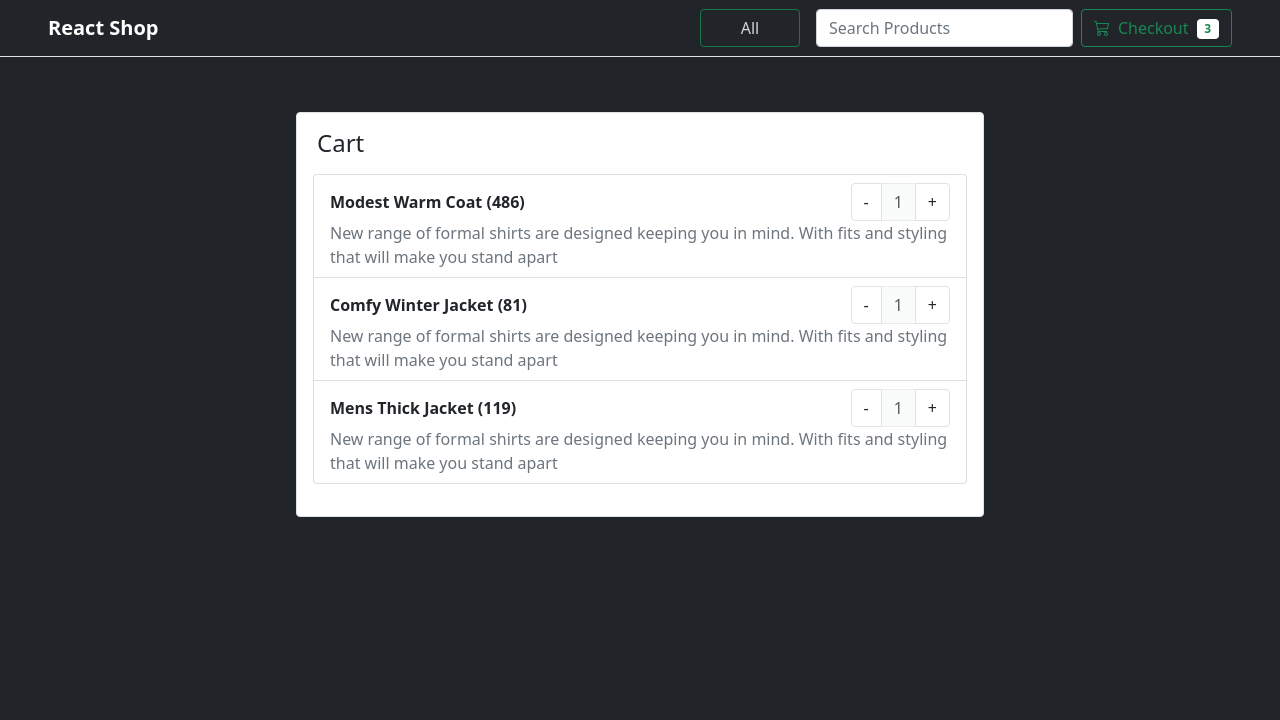
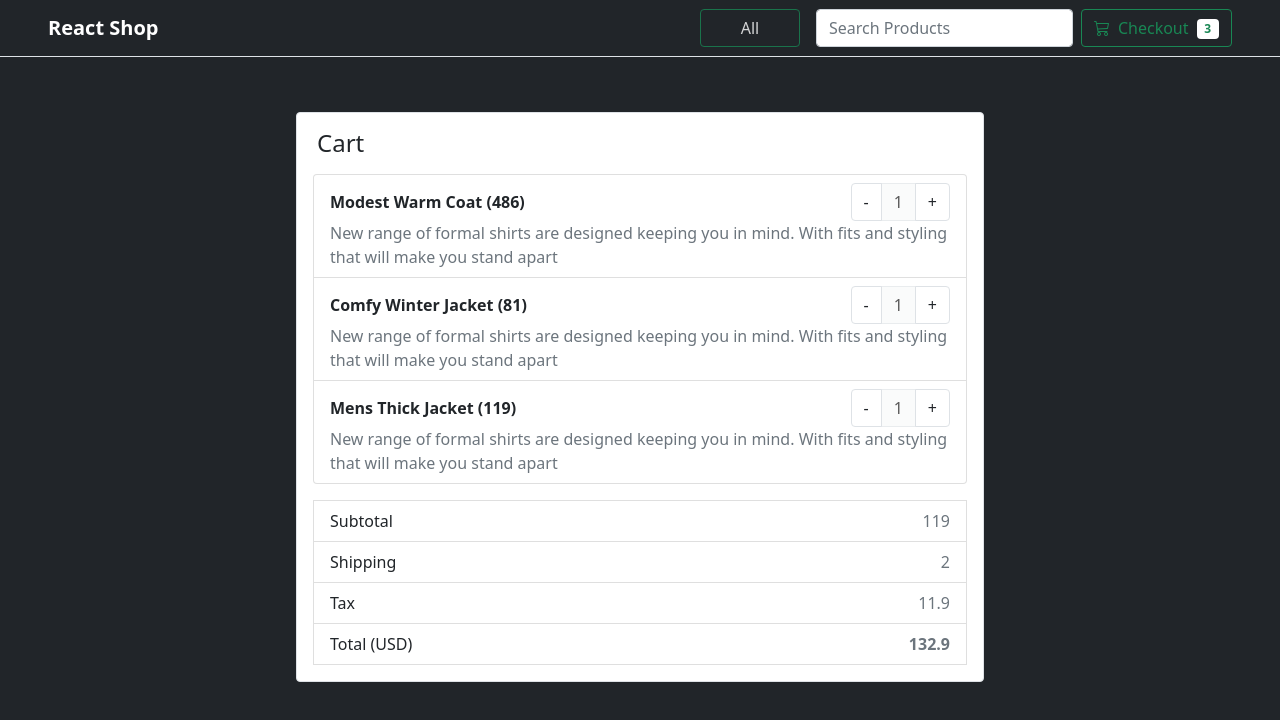
Before and after one commit to SaxenaNikhil/react-shop, a React (Create React App) app: page /cart in a window 1280 px wide. Shown: the top 720 px of the page. Built offline with nearby package versions, Linux system fonts and the light colour scheme.

Commit message:
Worked on the cart pricing section

```diff
--- a/src/components/cart/CartNumbers.jsx
+++ b/src/components/cart/CartNumbers.jsx
@@ -0,0 +1,23 @@
+export default function CartNumbers() {
+
+    const cartNumbers = { subtotal : 119.00, shipping : 2.00, tax : 11.90, total : 132.90 }
+
+    const rows = [
+        { title : "Subtotal", price : cartNumbers.subtotal },
+        { title : "Shipping", price : cartNumbers.shipping },
+        { title : "Tax", price : cartNumbers.tax },
+        { title : "Total (USD)", price : cartNumbers.total },
+    ]
+
+    return (
+        <div id="cart-numbers">
+            {/* Here we have destructured the title and the price of the rows */}
+            {rows.map (({title, price}) => (
+                <li key={title} className="list-group-item d-flex justify-content-between">
+                    <span>{title}</span>
+                    <span className="text-muted">{price}</span>
+                </li>
+            ))}
+        </div>
+    )
+}
--- a/src/pages/Cart.jsx
+++ b/src/pages/Cart.jsx
@@ -1,4 +1,5 @@
 import CartItem from "../components/cart/cartItem";
+import CartNumbers from "../components/cart/cartNumbers";
 import NoContent from "../components/extra/NoContent";
 import data from "../data";
 
@@ -15,9 +16,9 @@ export default function Cart() {
                     <h4 className="mb-3 px-1">Cart</h4>
                     <ul className="list-group mb-3 cart-list">
                         {items.map((i) => <CartItem key={i.id} item={i} />)}
-                        {/* Cart Numbers */}
-                        {/* Cart Button */}
                     </ul>
+                    <CartNumbers/>
+                    {/* Cart Button */}
                 </div>
             </div>
         </div>
```
